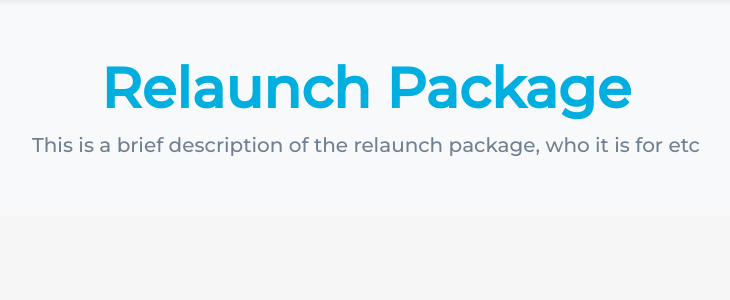
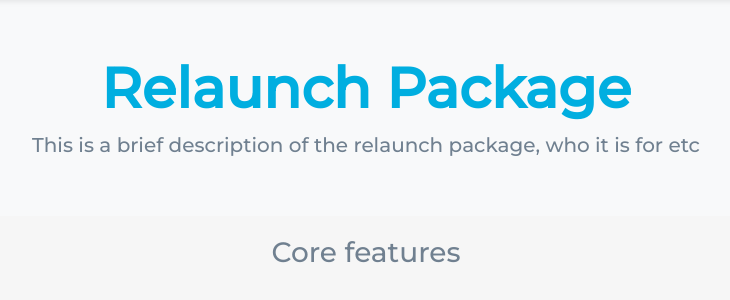
Before and after one commit to angus-archive/redwood, a PHP site: page /packages/relaunch.php in a window 1280 px wide. Shown: the part 190-490 px from the top of the page, without its empty margins (274-1004 px from the left). Run offline with PHP 8.4, Linux system fonts and the light colour scheme; some libraries are stand-ins or nearby versions.

Commit message:
Added core feature spacing from banner

```diff
--- a/packages/deluxe.php
+++ b/packages/deluxe.php
@@ -21,6 +21,9 @@
 					</div>
 				</div>
 			</div>
+		</div>
+		<div class="pSpacer-y-20">
+			<h3 class=" mb-2 text-center">Core features</h3>
 		</div>
 		<!-- Core Features -->
 	    <?php $path = $_SERVER['DOCUMENT_ROOT'];$path .= "/includes/all-features.php";include_once($path); ?>
--- a/packages/economy.php
+++ b/packages/economy.php
@@ -23,9 +23,9 @@
                 </div>
             </div>
         </div>
-		<!-- Spacer-->
-		<div class="mSpacer-y-40"></div>
-		<h3 class=" mb-2 text-center">Core features</h3>
+		<div class="pSpacer-y-20">
+			<h3 class=" mb-2 text-center">Core features</h3>
+		</div>
 		<!-- Core Features -->
 	    <?php $path = $_SERVER['DOCUMENT_ROOT'];$path .= "/includes/all-features.php";include_once($path); ?>
 		<div class="container pt-sm-4">
--- a/packages/redwood.php
+++ b/packages/redwood.php
@@ -22,7 +22,9 @@
 				</div>
 			</div>
 		</div>
-		<h3 class=" mb-2 text-center">Core features</h3>
+		<div class="pSpacer-y-20">
+			<h3 class=" mb-2 text-center">Core features</h3>
+		</div>
 		<!-- Core Features -->
         <?php $path = $_SERVER['DOCUMENT_ROOT'];$path .= "/includes/all-features.php";include_once($path); ?>
 		<div class="container pt-sm-4">
--- a/packages/relaunch.php
+++ b/packages/relaunch.php
@@ -23,8 +23,9 @@
                 </div>
             </div>
         </div>
-        <!-- Spacer-->
-        <div class="mSpacer-y-40"></div>
+		<div class="pSpacer-y-20">
+			<h3 class=" mb-2 text-center">Core features</h3>
+		</div>
 		<!-- Core Features -->
 	    <?php $path = $_SERVER['DOCUMENT_ROOT'];$path .= "/includes/all-features.php";include_once($path); ?>
 		<div class="container pt-sm-4">
```
